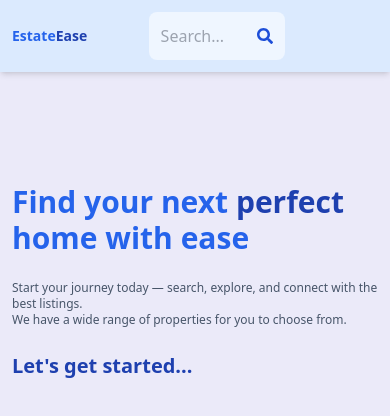
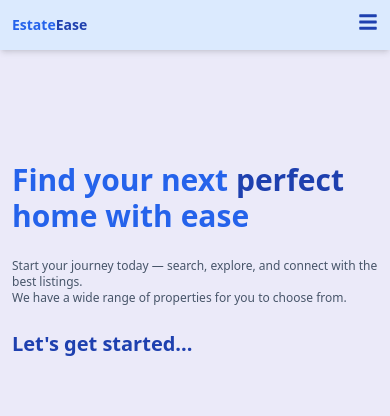
Before and after one commit to mahnoormeher/RealEstate-MarketPlace, a React (Vite) app in the folder client/: page / in a window 390 px wide. Shown: the top 416 px of the page. Built offline with nearby package versions, Linux system fonts and the light colour scheme; no server answers.

Commit message:
update header

```diff
--- a/client/src/components/Header.jsx
+++ b/client/src/components/Header.jsx
@@ -1,72 +1,95 @@
 import React, { useEffect, useState } from "react";
-import { FaSearch } from "react-icons/fa";
-import { Link ,useNavigate} from "react-router-dom";
+import { FaSearch, FaBars } from "react-icons/fa";
+import { Link, useNavigate } from "react-router-dom";
 import { useSelector } from "react-redux";
 
 export default function Header() {
   const { currentUser } = useSelector((state) => state.user);
-  const [searchTerm , setSearchTerm]= useState('');
+  const [searchTerm, setSearchTerm] = useState('');
+  const [menuOpen, setMenuOpen] = useState(false);
   const navigate = useNavigate();
 
-const handleSubmit=(e)=>{
+  const handleSubmit = (e) => {
     e.preventDefault();
-  const urlParams  = new URLSearchParams(window.location.search);
-  urlParams.set('searchTerm' , searchTerm);
+    const urlParams = new URLSearchParams(window.location.search);
+    urlParams.set('searchTerm', searchTerm);
     const searchQuery = urlParams.toString();
     navigate(`/search?${searchQuery}`);
-}
+  };
 
-useEffect(()=>{
+  useEffect(() => {
     const urlParams = new URLSearchParams(location.search);
     const searchTermFromUrl = urlParams.get('searchTerm');
-  if(searchTermFromUrl){
+    if (searchTermFromUrl) {
       setSearchTerm(searchTermFromUrl);
     }
-},[location.search])
+  }, [location.search]);
 
   return (
     <header className="bg-blue-100 shadow-md">
-      <div className="flex justify-between items-center max-w-6xl mx-auto p-3">
+      <div className="flex justify-between items-center max-w-6xl mx-auto p-3 relative">
         <Link to="/">
           <h1 className="font-bold text-sm sm:text-xl flex flex-wrap">
             <span className="text-blue-600">Estate</span>
             <span className="text-blue-800">Ease</span>
           </h1>
         </Link>
-        <form onSubmit={handleSubmit} className="bg-blue-50 p-3 rounded-lg flex items-center">
+
+        <form onSubmit={handleSubmit} className="bg-blue-50 p-3 rounded-lg items-center hidden sm:flex">
           <input
             type="text"
             placeholder="Search..."
             className="bg-transparent focus:outline-none w-24 sm:w-64"
             value={searchTerm}
-            onChange={(e)=> setSearchTerm(e.target.value)}
+            onChange={(e) => setSearchTerm(e.target.value)}
           />
           <button>
             <FaSearch className="text-blue-700" />
           </button>
+        </form>
 
-        </form>
-        <ul className="flex gap-4">
+        {/* Desktop Menu */}
+        <ul className="hidden sm:flex gap-4 items-center">
           <Link to="/">
-            <li className="hidden sm:inline text-blue-800 hover:underline">
-              Home
-            </li>
+            <li className="text-blue-800 hover:underline">Home</li>
           </Link>
           <Link to="/about">
-            <li className="hidden sm:inline text-blue-800 hover:underline">
-              About
-            </li>
+            <li className="text-blue-800 hover:underline">About</li>
           </Link>
           <Link to="/profile">
             {currentUser ? (
-              <img className='rounded-full h-7 w-7 object-cover' src={currentUser.avatar} alt="profile" />
+              <img className="rounded-full h-7 w-7 object-cover" src={currentUser.avatar} alt="profile" />
             ) : (
-              <li className="hidden sm:inline text-blue-800 hover:underline">
-                Sign In
-              </li>
+              <li className="text-blue-800 hover:underline">Sign In</li>
             )}
           </Link>
         </ul>
+
+        {/* Mobile Hamburger Icon */}
+        <div className="sm:hidden">
+          <button onClick={() => setMenuOpen(!menuOpen)}>
+            <FaBars className="text-xl text-blue-800" />
+          </button>
+
+          {/* Mobile Dropdown Menu */}
+          {menuOpen && (
+            <div className="absolute top-16 right-3 bg-white shadow-md rounded-md p-4 z-10 flex flex-col gap-3 min-w-[120px]">
+              <Link to="/" onClick={() => setMenuOpen(false)}>
+                <span className="text-blue-800">Home</span>
+              </Link>
+              <Link to="/about" onClick={() => setMenuOpen(false)}>
+                <span className="text-blue-800">About</span>
+              </Link>
+              <Link to="/profile" onClick={() => setMenuOpen(false)}>
+                {currentUser ? (
+                  <img className="rounded-full h-7 w-7 object-cover" src={currentUser.avatar} alt="profile" />
+                ) : (
+                  <span className="text-blue-800">Sign In</span>
+                )}
+              </Link>
+            </div>
+          )}
+        </div>
       </div>
     </header>
   );
```
Lines whose indentation alone changed are shown as unchanged.
